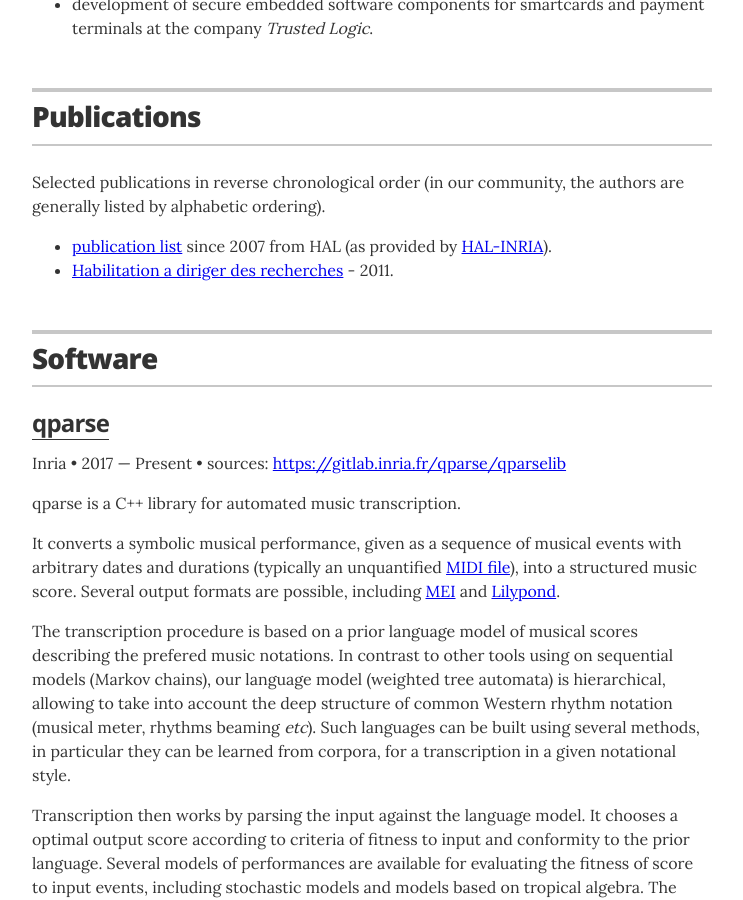
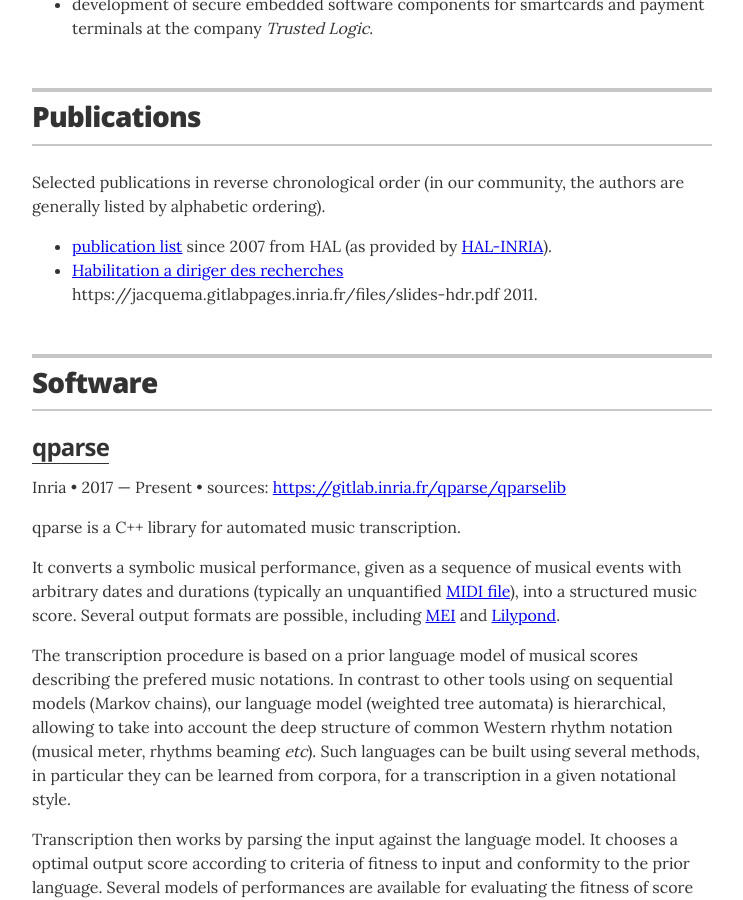
Before and after one commit to florento/florent-jacquemard.github.io, a Jekyll site: the page built from index.html, in a window 1280 px wide and 900 px high, scrolled down 1187 px. Shown: the whole window, without its empty margins (268-1011 px from the left). Built offline with Jekyll 4.4.1, drawn with Linux system fonts in a browser that asks for light colours.

Commit message:
link slides hdr

```diff
--- a/_config.yml
+++ b/_config.yml
@@ -4,7 +4,7 @@
 description: > # this means to ignore newlines until "baseurl:"
     Florent Jacquemard Homepage
 baseurl: "" # the subpath of your site, e.g. /blog
-url: "/" # the base hostname & protocol for your site
+url: "https://jacquema.gitlabpages.inria.fr" # the base hostname & protocol for your site
 twitter_username: jekyllrb
 github_username:  florento
 gitlab_username:  jacquema
--- a/_publications/publications.md
+++ b/_publications/publications.md
@@ -8,4 +8,4 @@
 
 
 * [publication list](https://haltools.inria.fr/Public/afficheRequetePubli.php?auteur_exp=Florent+Jacquemard&annee_publideb=2007&CB_auteur=oui&CB_titre=oui&CB_article=oui&langue=Anglais&tri_exp=annee_publi&tri_exp2=typdoc&tri_exp3=date_publi&ordre_aff=TA&Fen=Aff&css=../css/VisuRubriqueEncadre.css) since 2007 from HAL (as provided by [HAL-INRIA](https://hal.inria.fr)).
-* [Habilitation a diriger des recherches](https://tel.archives-ouvertes.fr/tel-00643595/file/plan.pdf) - 2011.
+* [Habilitation a diriger des recherches](https://tel.archives-ouvertes.fr/tel-00643595/file/plan.pdf) {{ site.url }}/files/slides-hdr.pdf 2011.
```
